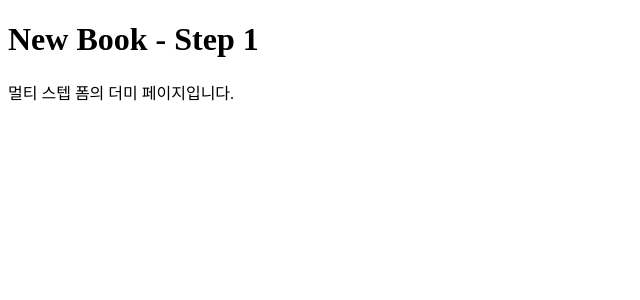
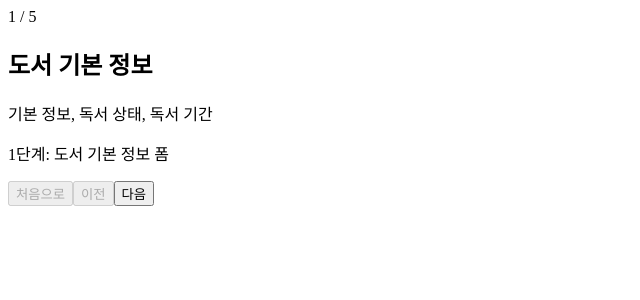
Before and after one commit to asst2506098-lab/msf, a Next.js app: page /books/1 in a window 1280 px wide. Shown: the top 300 px of the page, without its empty margins (0-640 px from the left). Built offline with nearby package versions, Linux system fonts and the light colour scheme.

Commit message:
feat: 폼레이아웃-헤더/본문/푸터 추가

```diff
--- /dev/null
+++ b/src/features/bookForm/components/BookFormLayout.tsx
@@ -0,0 +1,83 @@
+import { ReactNode } from "react";
+
+type RootProps = {
+  children: ReactNode;
+};
+
+function Root({ children }: RootProps) {
+  return <div>{children}</div>;
+}
+
+type HeaderProps = {
+  current: number;
+  total: number;
+  title: string;
+  description: string;
+};
+
+function Header({ current, total, title, description }: HeaderProps) {
+  return (
+    <header>
+      <div>
+        <span>
+          {current} / {total}
+        </span>
+      </div>
+      <h2>{title}</h2>
+      <p>{description}</p>
+    </header>
+  );
+}
+
+type ContentProps = {
+  children: React.ReactNode;
+};
+
+function Content({ children }: ContentProps) {
+  return <section>{children}</section>;
+}
+
+type FooterProps = {
+  isFirst: boolean;
+  isLast: boolean;
+  onFirst: () => void;
+  onPrev: () => void;
+  onNext: () => void;
+  onSubmit: () => void;
+};
+
+function Footer({
+  isFirst,
+  isLast,
+  onFirst,
+  onPrev,
+  onNext,
+  onSubmit,
+}: FooterProps) {
+  return (
+    <footer>
+      <button type="button" onClick={onFirst} disabled={isFirst}>
+        처음으로
+      </button>
+      <button type="button" onClick={onPrev} disabled={isFirst}>
+        이전
+      </button>
+      {!isLast && (
+        <button type="button" onClick={onNext}>
+          다음
+        </button>
+      )}
+      {isLast && (
+        <button type="button" onClick={onSubmit}>
+          제출
+        </button>
+      )}
+    </footer>
+  );
+}
+
+export const BookFormLayout = Object.assign(Root, {
+  Header,
+  Content,
+  Footer,
+});
--- a/src/pages/books/[step].tsx
+++ b/src/pages/books/[step].tsx
@@ -1,13 +1,38 @@
-import { useRouter } from "next/router";
+import { BookFormLayout } from "../../features/bookForm/components/BookFormLayout";
+import { useBookFormRouter } from "../../features/bookForm/hooks/useBookFormRouter";
+import { BOOK_FORM_STEPS } from "../../features/bookForm/constants/steps";
+import { getStepMetaByIndex } from "@/features/bookForm/utils/steps";
 
 export default function NewBookStepPage() {
-  const router = useRouter();
-  const { step } = router.query;
+  const nav = useBookFormRouter();
+
+  const current = nav.stepIndex + 1;
+  const total = BOOK_FORM_STEPS.length;
+  const CurrentStep = getStepMetaByIndex(nav.stepIndex)?.component ?? null;
 
   return (
     <main>
-      <h1>New Book - Step {String(step ?? "")}</h1>
-      <p>멀티 스텝 폼의 더미 페이지입니다.</p>
+      <BookFormLayout>
+        <BookFormLayout.Header
+          current={current}
+          total={total}
+          title={nav.meta.title}
+          description={nav.meta.description}
+        />
+        <BookFormLayout.Content>
+          {CurrentStep ? <CurrentStep /> : null}
+        </BookFormLayout.Content>
+        <BookFormLayout.Footer
+          isFirst={nav.isFirst}
+          isLast={nav.isLast}
+          onFirst={nav.goFirst}
+          onPrev={nav.goPrev}
+          onNext={nav.goNext}
+          onSubmit={() => {
+            alert("제출");
+          }}
+        />
+      </BookFormLayout>
     </main>
   );
 }
```
